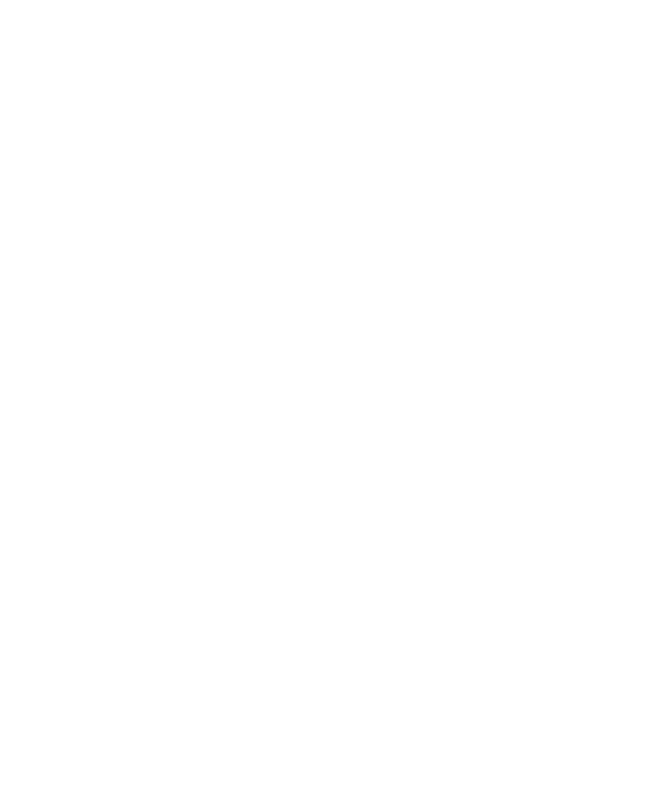
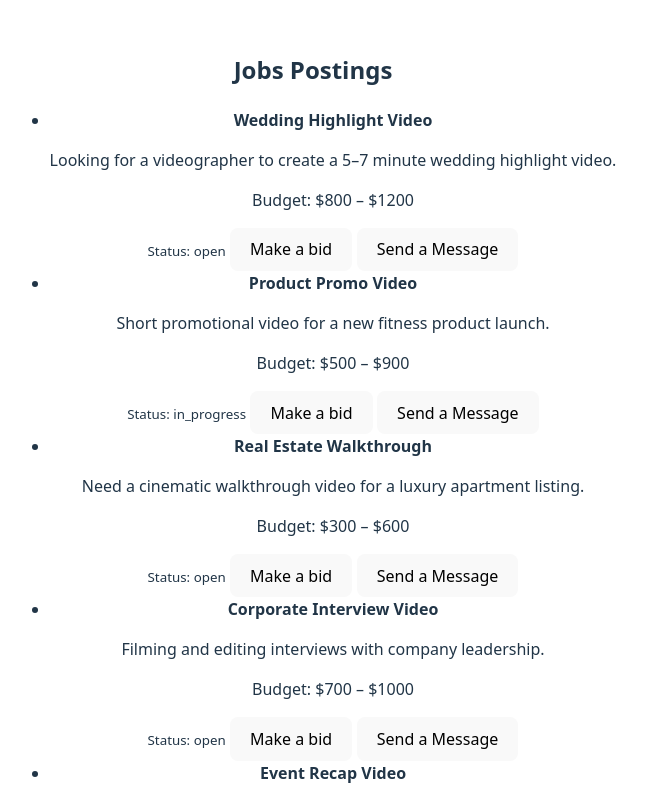
Before and after one commit to modaralgayal/videoshare, a React (Vite) app in the folder Frontend/: page /jobs in a window 1280 px wide. Before the commit this address had no page. Shown: the top 800 px of the page, without its empty margins (327-973 px from the left). Built offline with nearby package versions, Linux system fonts and the light colour scheme.

Commit message:
Added mockdata for jobs positings.

```diff
--- a/Frontend/src/App.jsx
+++ b/Frontend/src/App.jsx
@@ -4,6 +4,7 @@
 import "./App.css";
 import SignIn from "./pages/signIn";
 import { Home } from "./pages/home";
+import { Jobs } from "./pages/jobs";
 
 function App() {
   const [answer, setAnswer] = useState("No answer");
@@ -23,13 +24,12 @@
 
   return (
     <>
-
       <Routes>
         <Route path="/signin" element={<SignIn />} />
 
         <Route path="/" element={<Home />} />
 
-
+        <Route path="/jobs" element={<Jobs />} />
       </Routes>
     </>
   );
--- /dev/null
+++ b/Frontend/src/mockData/jobs.json
@@ -0,0 +1,92 @@
+[
+  {
+    "id": 1,
+    "customer_id": 1,
+    "title": "Wedding Highlight Video",
+    "description": "Looking for a videographer to create a 5–7 minute wedding highlight video.",
+    "budget_min": 800,
+    "budget_max": 1200,
+    "status": "open"
+  },
+  {
+    "id": 2,
+    "customer_id": 3,
+    "title": "Product Promo Video",
+    "description": "Short promotional video for a new fitness product launch.",
+    "budget_min": 500,
+    "budget_max": 900,
+    "status": "in_progress"
+  },
+  {
+    "id": 3,
+    "customer_id": 1,
+    "title": "Real Estate Walkthrough",
+    "description": "Need a cinematic walkthrough video for a luxury apartment listing.",
+    "budget_min": 300,
+    "budget_max": 600,
+    "status": "open"
+  },
+  {
+    "id": 4,
+    "customer_id": 3,
+    "title": "Corporate Interview Video",
+    "description": "Filming and editing interviews with company leadership.",
+    "budget_min": 700,
+    "budget_max": 1000,
+    "status": "open"
+  },
+  {
+    "id": 5,
+    "customer_id": 1,
+    "title": "Event Recap Video",
+    "description": "Recap video for a tech meetup event including highlights and crowd shots.",
+    "budget_min": 400,
+    "budget_max": 650,
+    "status": "in_progress"
+  },
+  {
+    "id": 6,
+    "customer_id": 3,
+    "title": "YouTube Intro Video",
+    "description": "Animated intro video for a YouTube channel.",
+    "budget_min": 150,
+    "budget_max": 300,
+    "status": "open"
+  },
+  {
+    "id": 7,
+    "customer_id": 1,
+    "title": "Music Video Shoot",
+    "description": "Looking for a creative videographer for an indie music video.",
+    "budget_min": 1000,
+    "budget_max": 1800,
+    "status": "open"
+  },
+  {
+    "id": 8,
+    "customer_id": 3,
+    "title": "Social Media Reels",
+    "description": "Batch of short vertical videos for Instagram and TikTok.",
+    "budget_min": 250,
+    "budget_max": 500,
+    "status": "in_progress"
+  },
+  {
+    "id": 9,
+    "customer_id": 1,
+    "title": "Conference Recording",
+    "description": "Full-day conference recording with basic editing.",
+    "budget_min": 1200,
+    "budget_max": 2000,
+    "status": "open"
+  },
+  {
+    "id": 10,
+    "customer_id": 3,
+    "title": "Brand Story Video",
+    "description": "Story-driven brand video showcasing mission and values.",
+    "budget_min": 900,
+    "budget_max": 1400,
+    "status": "in_progress"
+  }
+]
--- a/Frontend/src/pages/home.jsx
+++ b/Frontend/src/pages/home.jsx
@@ -3,17 +3,18 @@
 import { connectToBackend } from "../controllers/user";
 
 export const Home = () => {
+  const [error, setError] = useState("");
   const [answer, setAnswer] = useState("");
-  const [error, setError] = useState(null);
   const navigate = useNavigate();
 
   useEffect(() => {
     connectToBackend()
       .then((res) => {
+        console.log(res);
         setAnswer(res);
       })
       .catch((err) => {
-        setError(err?.message || err);
+        console.error(err);
       });
   }, []);
 
@@ -23,6 +24,7 @@
 
       <h1>{answer}</h1>
       <button onClick={() => navigate("/signin")}> Go to SignIn </button>
+      <button onClick={() => navigate("/jobs")}> Look for open Jobs </button>
     </>
   );
 };
--- /dev/null
+++ b/Frontend/src/pages/jobs.jsx
@@ -0,0 +1,22 @@
+import jobs from "../mockData/jobs.json";
+
+export const Jobs = () => {
+  return (
+    <div>
+      <h2>Jobs Postings</h2>
+
+      <ul>
+        {jobs.map((job) => (
+          <li key={job.id}>
+            <b>{job.title}</b>
+            <p>{job.description}</p>
+            <p>
+              Budget: ${job.budget_min} – ${job.budget_max}
+            </p>
+            <small>Status: {job.status}</small> <button> Make a bid </button> <button> Send a Message </button>
+          </li>
+        ))}
+      </ul>
+    </div>
+  );
+};
```
Also changed, not shown: Frontend/src/mockData/bids.json (added, +82 -0 lines), Frontend/src/mockData/messages.json (added, +72 -0 lines), Frontend/src/mockData/users.json (added, +17 -0 lines).
